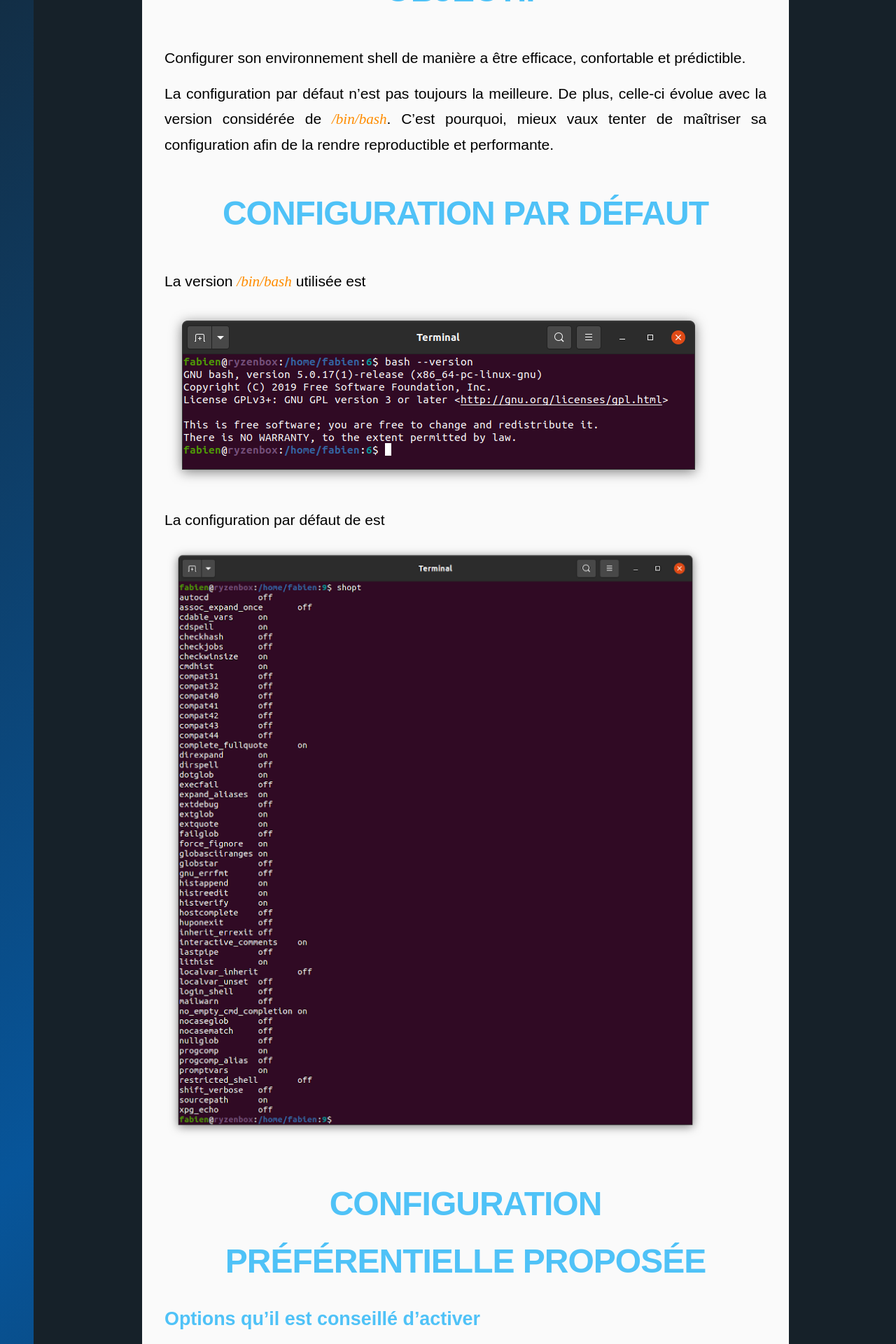
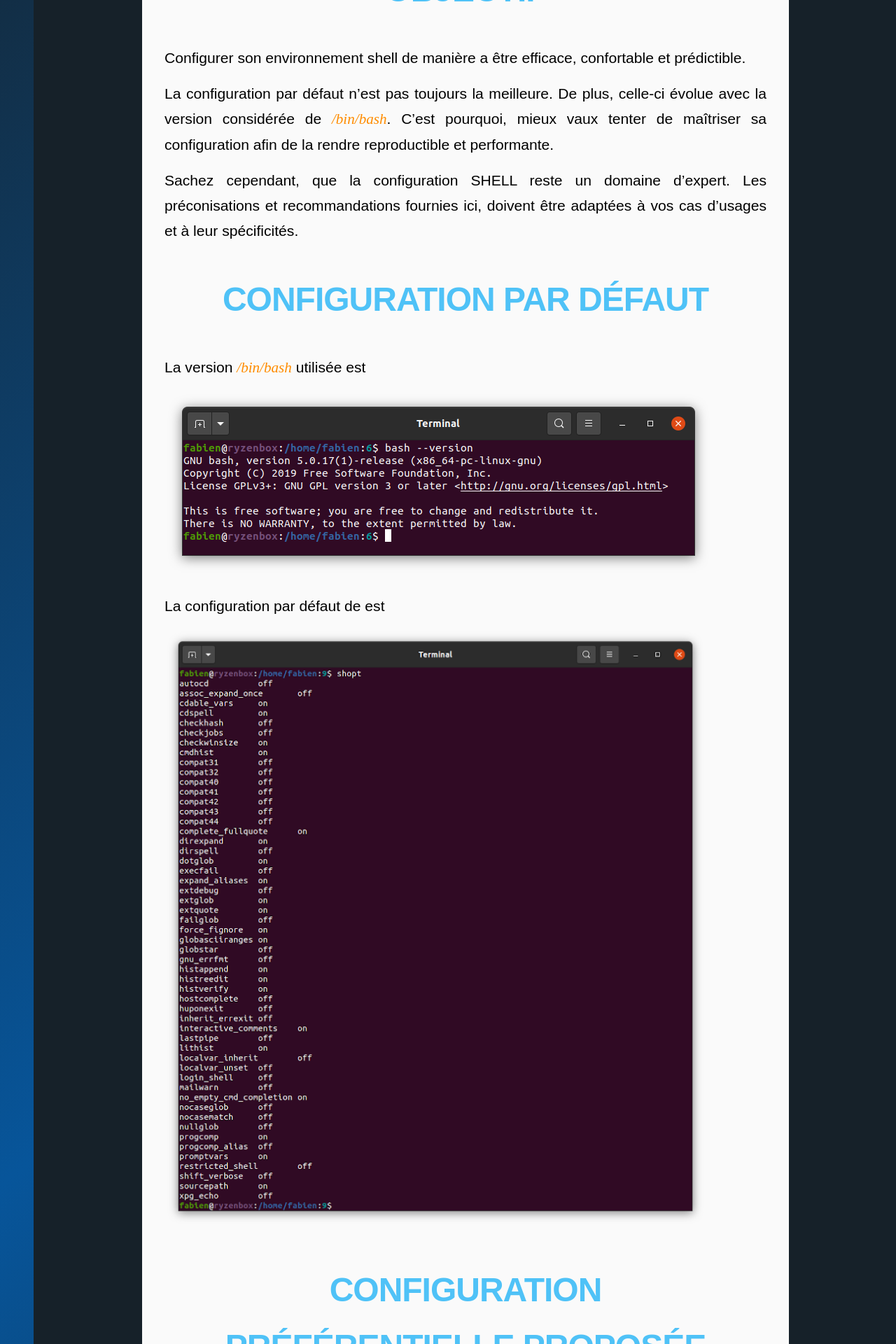
Before and after one commit to neonira/neonira.github.io, a Jekyll site: the page built from _posts/2022-01-02-bash-shopt.md, in a window 1280 px wide. Shown: the part 573-2493 px from the top of the page at 70% size. Built offline with Jekyll 4.4.1, drawn with Linux system fonts in a browser that asks for light colours; nearby versions of some CDN libraries; some web fonts are replaced; some of the changed lines change nothing that is shown; some of the changed text lies outside the part shown.

Commit message:
added blogs

```diff
--- a/_posts/2022-01-02-bash-shopt.md
+++ b/_posts/2022-01-02-bash-shopt.md
@@ -14,6 +14,8 @@ Configurer son environnement shell de manière a être efficace, confortable et
 
 La configuration par défaut n'est pas toujours la meilleure. De plus, celle-ci évolue avec la version considérée de <cite style='font-family:courrier;color:darkOrange'>/bin/bash</cite>. C'est pourquoi, mieux vaux tenter de maîtriser sa configuration afin de la
 rendre reproductible et performante.
+
+Sachez cependant, que la configuration SHELL reste un domaine d'expert. Les préconisations et recommandations fournies ici, doivent être adaptées à vos cas d'usages et à leur spécificités.
 
 # Configuration par défaut
 
@@ -81,7 +83,7 @@ Votre choix d'activation ou de désactivation est libre. Comprenez cependant les
 
 ## Options qu'il est conseillé de désactiver
 
-Les options à déactiver sont positionnées par la commande <cite class='exec'>shopt -u option-name</cite>.
+Les options à désactiver sont positionnées par la commande <cite class='exec'>shopt -u option-name</cite>.
 
 <table>
 <tr><th><cite style='font-family:courrier;color:lime'>option shopt</cite></th><th>objet</th><th>raisons</th></tr>
```
